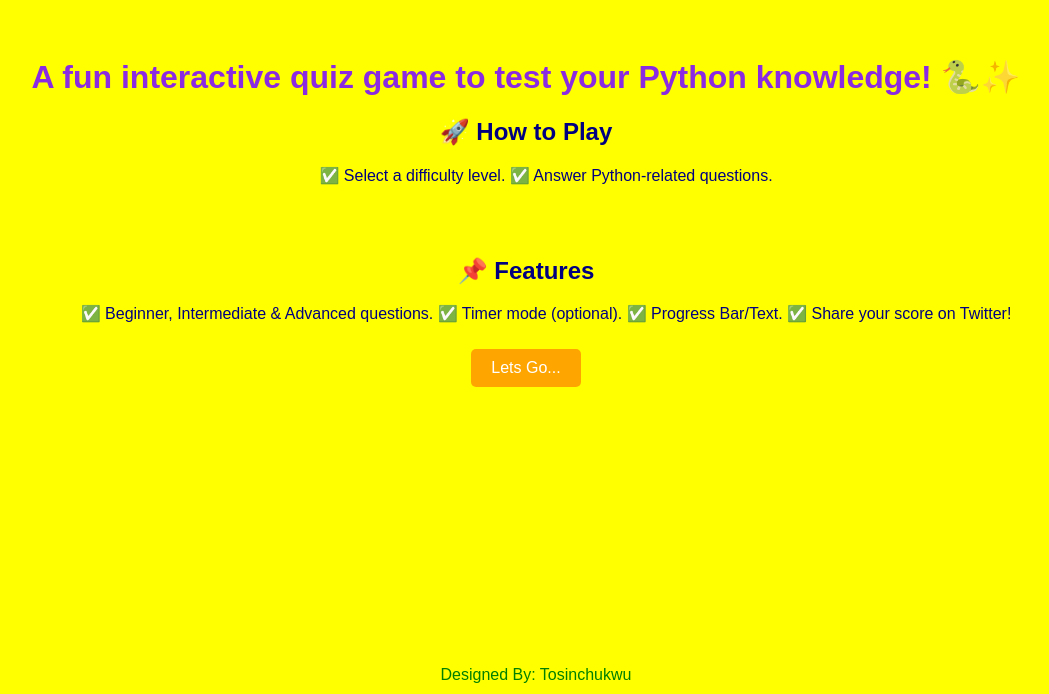
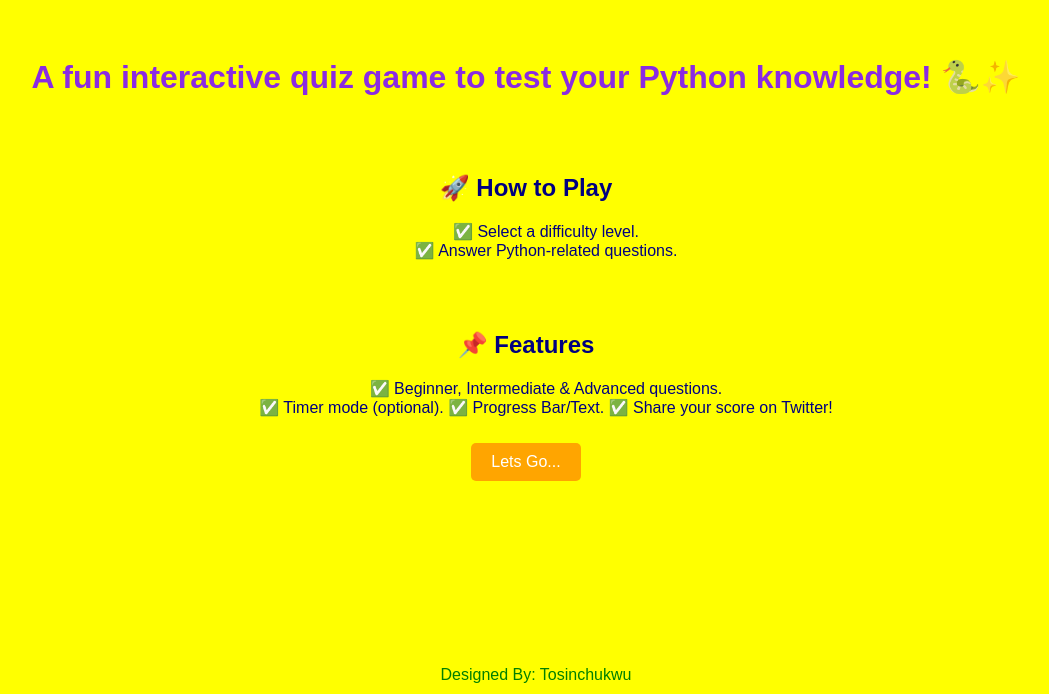
Before and after one commit to tosinchukwu/practquiz, a plain HTML site: page index.html in a window 1280 px wide. Shown: the part 106-800 px from the top of the page, without its empty margins (114-1163 px from the left). Drawn offline with Linux system fonts and the light colour scheme.

Commit message:
Update index.html

```diff
--- a/index.html
+++ b/index.html
@@ -11,10 +11,11 @@
 
     <div>
         <h1>A fun interactive quiz game to test your Python knowledge! 🐍✨</h1>
-
+<br>
+<br>
         <h2>🚀 How to Play</h2>
         <ol>
-        ✅ Select a difficulty level.
+        ✅ Select a difficulty level. <br>
         ✅ Answer Python-related questions.
         </ol>
 
@@ -22,7 +23,7 @@
         <br>
         <h2>📌 Features</h2>
        <ol>
-        ✅ Beginner, Intermediate & Advanced questions.
+        ✅ Beginner, Intermediate & Advanced questions. <br>
         ✅ Timer mode (optional).
         ✅ Progress Bar/Text.
         ✅ Share your score on Twitter!
```
